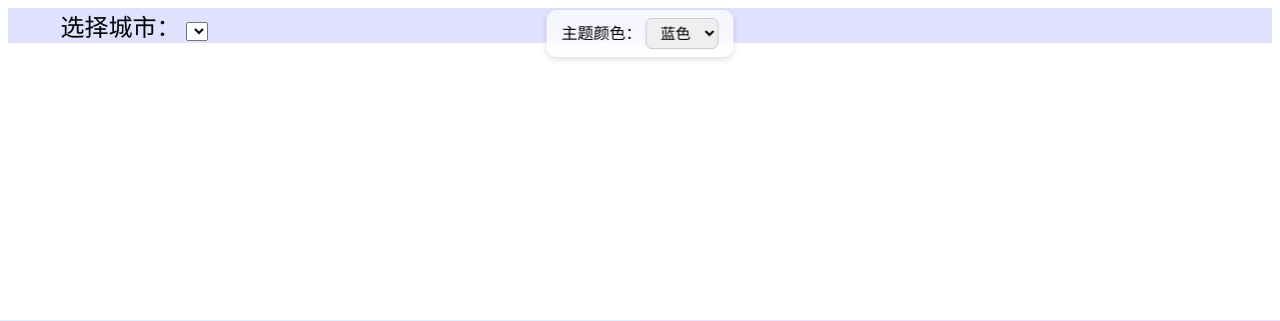
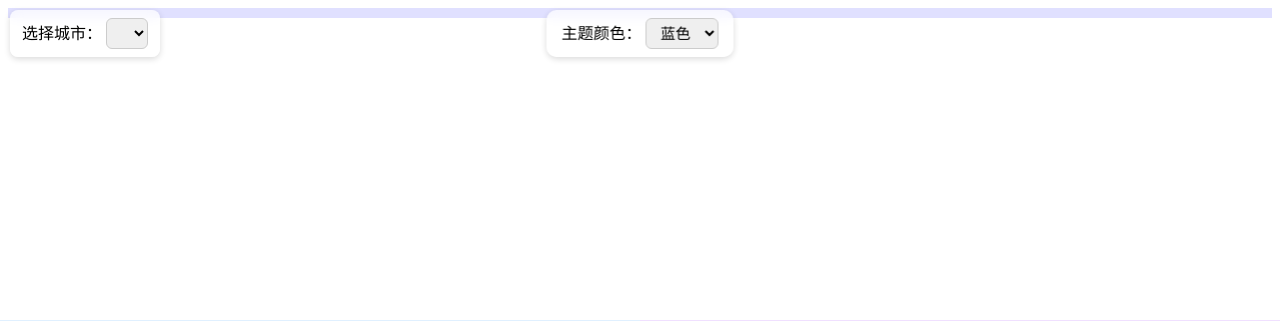
Before and after one commit to Her-mia/daily-notice-board, a Flask app: template templates/index.html in a window 1280 px wide. Shown: the top 321 px of the page. Run offline with Flask 3, Linux system fonts and the light colour scheme; the template is opened without the code that fills it, so the values that code supplies are empty.

Commit message:
update weather

```diff
--- a/static/css/style.css
+++ b/static/css/style.css
@@ -9,8 +9,29 @@
     --theme-button-text: #ffffff; /* 按钮文字 */
     --theme-input-bg: #ffffff;    /* 输入框背景 */
     --theme-input-border: #cccccc;/* 输入框边框 */
+    --theme-card-bg: #ffffff;
+    --theme-card-top:linear-gradient(135deg, #4f7df0, #6b9bff); /* 浅蓝渐变 */
+    --theme-text: #ffffff;
 }
 
+.city-bar {
+    position: fixed;
+    top: 10px;
+    left: 10px;
+    background: rgba(255,255,255,0.7);
+    padding: 8px 12px;
+    border-radius: 8px;
+    backdrop-filter: blur(6px);
+    box-shadow: 0 2px 6px rgba(0,0,0,0.15);
+    z-index: 999;
+}
+
+.city-bar select {
+    padding: 5px 10px;
+    border-radius: 6px;
+    border: 1px solid #ccc;
+    font-size: 15px;
+}
 
 .theme-bar {
     position: fixed;
@@ -56,12 +77,14 @@
 
 /* 每个格子的样式 */
 .weather-grid div {
-    background-color: white;
     border: 1px solid #ccc;
     display: flex;
     justify-content: center;
     align-items: center;
+    background: var(--theme-card-top);
+    border-radius: 12px;
     padding: 10px;
+    color: var(--theme-text);
 }
 
 /* 下左区域 */
--- a/static/js/theme.js
+++ b/static/js/theme.js
@@ -26,6 +26,10 @@ function applyTheme(theme) {
             document.documentElement.style.setProperty("--theme-button-text", "#ffffff");
             document.documentElement.style.setProperty("--theme-input-bg", "#ffffff");
             document.documentElement.style.setProperty("--theme-input-border", "#94a3b8");
+            document.documentElement.style.setProperty("--theme-card-top", "linear-gradient(135deg, #4f7df0, #6b9bff)");
+            document.documentElement.style.setProperty("--theme-text", "#ffffff");
+
+
             break;
 
         case "pink":
@@ -39,6 +43,8 @@ function applyTheme(theme) {
             document.documentElement.style.setProperty("--theme-button-text", "#ffffff");
             document.documentElement.style.setProperty("--theme-input-bg", "#ffffff");
             document.documentElement.style.setProperty("--theme-input-border", "#f48fb1");
+            document.documentElement.style.setProperty("--theme-card-bg", "#ffffff");
+            document.documentElement.style.setProperty("--theme-card-top", "linear-gradient(135deg, #f48fb1, #f06292)");
             break;
 
         case "green":
@@ -52,6 +58,8 @@ function applyTheme(theme) {
             document.documentElement.style.setProperty("--theme-button-text", "#ffffff");
             document.documentElement.style.setProperty("--theme-input-bg", "#ffffff");
             document.documentElement.style.setProperty("--theme-input-border", "#66bb6a");
+            document.documentElement.style.setProperty("--theme-card-bg", "#ffffff");
+            document.documentElement.style.setProperty("--theme-card-top", "linear-gradient(135deg, #31df3d, #18d421)");
             break;
     }
 }
--- a/templates/index.html
+++ b/templates/index.html
@@ -11,6 +11,20 @@
 
 <body>
 
+    <!-- 放在 body 最上方 -->
+    <div class="city-bar">
+        <form method="POST" action="/">
+            <label>选择城市：</label>
+            <select name="location" onchange="this.form.submit()">
+                {% for city_id, info in data.all_locations.items() %}
+                <option value="{{ city_id }}" {% if data.current_loc==city_id %}selected{% endif %}>
+                    {{ info.name }}
+                </option>
+                {% endfor %}
+            </select>
+        </form>
+    </div>
+
     <div class="theme-bar">
         <label>主题颜色：</label>
         <select id="themeSelect" autocomplete="off">
@@ -23,16 +37,6 @@
 
 
     <div class="top">
-        <form method="POST" action="/">
-            <label>选择城市：</label>
-            <select name="location" onchange="this.form.submit()">
-                {% for city_id, info in data.all_locations.items() %}
-                <option value="{{ city_id }}" {% if data.current_loc==city_id %}selected{% endif %}>
-                    {{ info.name }}
-                </option>
-                {% endfor %}
-            </select>
-        </form>
         <div class="weather-grid">
             {# 第一行：白天天气 #}
             {% for w in data.weather %}
```
